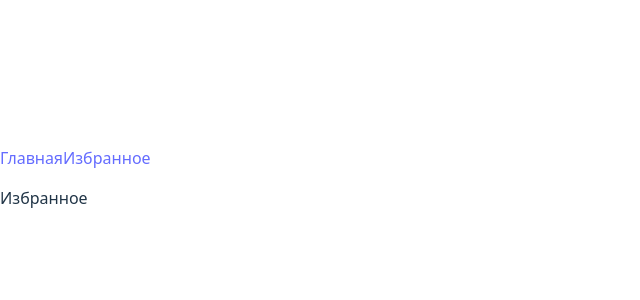
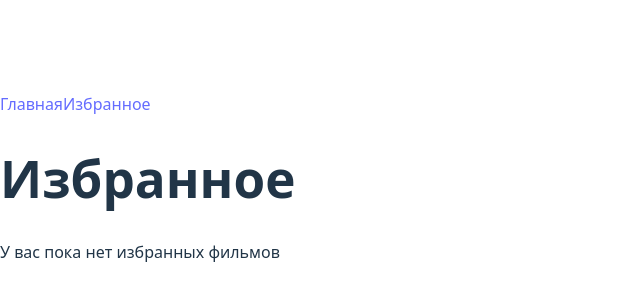
Before and after one commit to Anna-Yashchenko/movie-explorer, a React (Vite) app: page /favorites in a window 1280 px wide. Shown: the part 214-514 px from the top of the page, without its empty margins (0-640 px from the left). Built offline with nearby package versions, Linux system fonts and the light colour scheme; no server answers.

Commit message:
feat:favorites page has been implemented

```diff
--- a/src/components/MovieCard/index.tsx
+++ b/src/components/MovieCard/index.tsx
@@ -1,10 +1,13 @@
 import type {Movie} from "../../types/Movie";
+import {useFavoritesStore} from "../../store/useFavoritesStore";
+import {Link} from "react-router-dom";
 
 interface MovieCardProps {
     movie: Movie;
 }
 
-export const MovieCard =( {movie}: MovieCardProps) => {
+export const MovieCard = ({movie}: MovieCardProps) => {
+    const {favorites, toggleFavorite} = useFavoritesStore();
 
     const posterUrl = movie.poster_path
         ? `https://image.tmdb.org/t/p/w342${movie.poster_path}`
@@ -14,15 +17,23 @@ export const MovieCard =( {movie}: MovieCardProps) => {
 
     const genreNames = movie.genres?.map(genre => genre.name).join(', ') || '';
 
+    const isFavorite = favorites.some((fav) => fav.id === movie.id);
+
+
     return (
         <div>
-            <h3>{movie.title}</h3>
+            <Link to={`/movie/${movie.id}`}>
+                <h3>{movie.title}</h3>
+            </Link>
+            <button onClick={() => toggleFavorite(movie)}>
+                {isFavorite ? 'В избранном' : 'В избранное'}
+            </button>
             {
                 posterUrl && (
                     <img
                         src={posterUrl}
                         alt={movie.title}
-                        style={{ width: '200px', borderRadius: '8px' }}
+                        style={{width: '200px', borderRadius: '8px'}}
                     />
                 )
             }
--- a/src/components/MovieList/index.tsx
+++ b/src/components/MovieList/index.tsx
@@ -1,6 +1,5 @@
 import { MovieCard } from "../MovieCard";
 import type { Movie } from "../../types/Movie";
-import {Link} from "react-router-dom";
 
 interface MovieListProps {
     movies: Movie[];
@@ -10,9 +9,7 @@ export const MovieList = ({ movies}: MovieListProps) => {
     return (
         <ul>
             {movies.map(movie => (
-                <Link key={movie.id} to={`/movie/${movie.id}`}>
-                    <MovieCard movie={movie}/>
-                </Link>
+                    <MovieCard movie={movie} key ={movie.id}/>
             ))}
         </ul>
     );
--- a/src/pages/FavoritesPage/index.tsx
+++ b/src/pages/FavoritesPage/index.tsx
@@ -1,7 +1,17 @@
+import {useFavoritesStore} from "../../store/useFavoritesStore";
+import {MovieList} from "../../components/MovieList";
+
 export const FavoritesPage = () => {
+    const {favorites} = useFavoritesStore();
     return (
         <div>
-            <p>Избранное</p>
+            <h1>Избранное</h1>
+
+            {favorites.length === 0 ? (
+                <p>У вас пока нет избранных фильмов</p>
+            ) : (
+                <MovieList movies={favorites}/>
+            )}
         </div>
     )
 }
--- /dev/null
+++ b/src/store/useFavoritesStore/index.ts
@@ -0,0 +1,20 @@
+import { create } from 'zustand';
+import type { Movie } from "../../types/Movie";
+
+interface FavoritesStore {
+    favorites: Movie[];
+    toggleFavorite: (movie: Movie) => void;
+}
+
+export const useFavoritesStore = create<FavoritesStore>((set) => ({
+    favorites: [],
+
+    toggleFavorite: (movie) => set((state) => {
+        const exists = state.favorites.some((fav) => fav.id === movie.id);
+        return {
+            favorites: exists
+                ? state.favorites.filter((fav) => fav.id !== movie.id)
+                : [...state.favorites, movie]
+        };
+    })
+}));
```
Also changed, not shown: src/store/useFavoritesSore/index.ts (deleted, +0 -26 lines).
